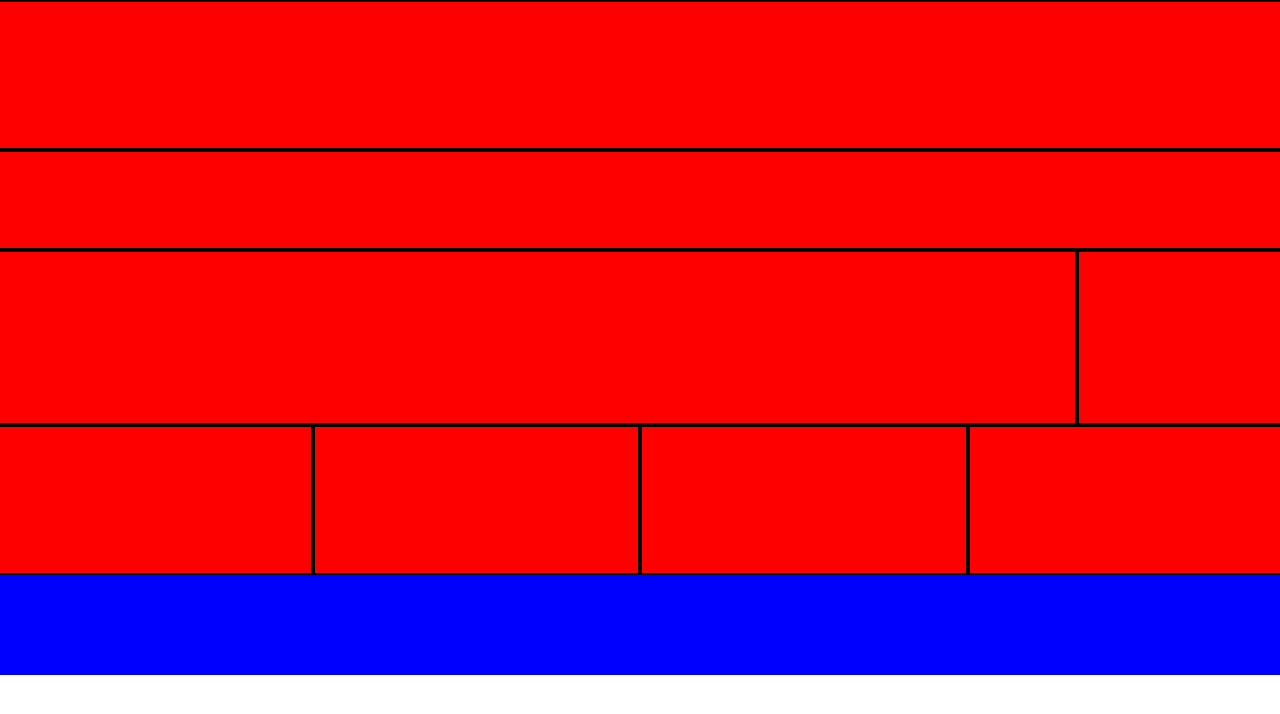
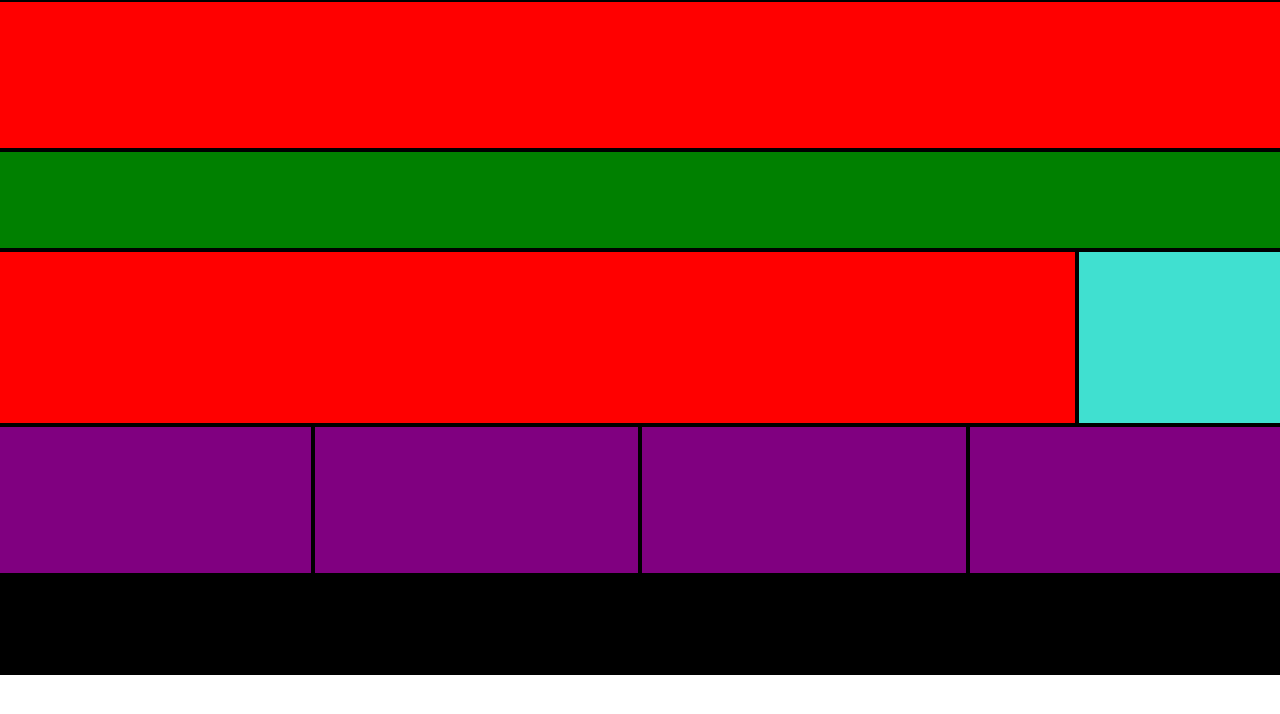
Before and after one commit to matth70/day2practice, a plain HTML site: page index.html in a window 1280 px wide. Drawn offline with nearby package versions, Linux system fonts and the light colour scheme.

Commit message:
day3hwtroubleshoot

```diff
--- a/css/styles.css
+++ b/css/styles.css
@@ -35,12 +35,19 @@
 
 /*MEDIA QUERIES*/
 @media screen and (min-width: 768px) {
-  .blue, .green, .red, .turqoise, .orange, .black {
-    background-color: red;
+  .blue {
+    background-color: yellow;
   }
+  .orange {
+    background-color: black;
+  }
+}
 
-  @media screen and (min-width: 375px) {
-    .black {
-      background-color: blue;
+@media screen and (min-width: 375px) {
+    .blue {
+      background-color: red;
+    }
+    .orange {
+      background-color: purple;
     }
 }
```
